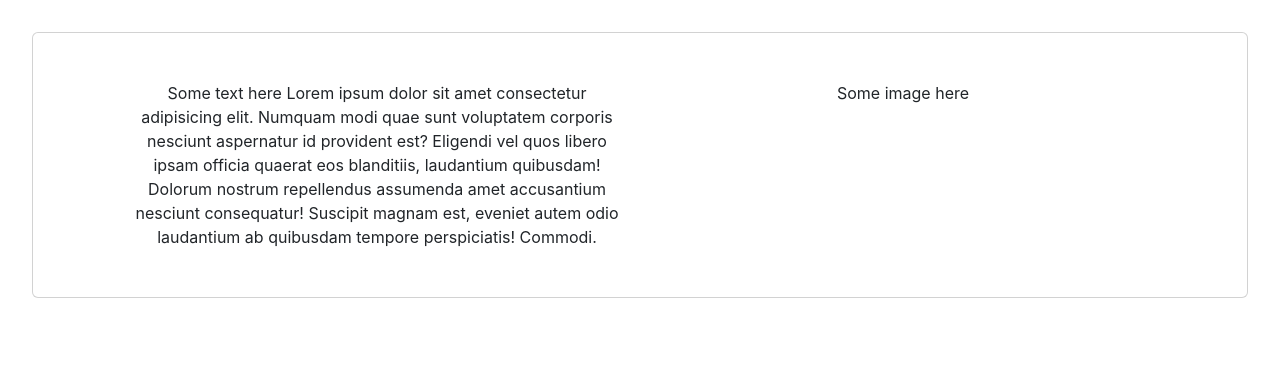
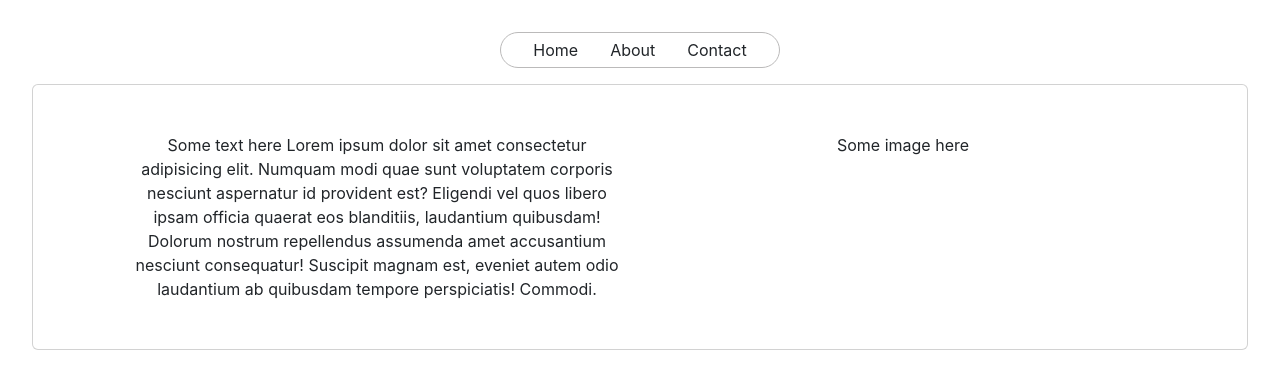
Before and after one commit to AleksHodur/portfolio, a React (Create React App) app: page / in a window 1280 px wide. Shown: the top 388 px of the page. Built offline with nearby package versions, Linux system fonts and the light colour scheme.

Commit message:
Added Navbar + minor changes

```diff
--- a/package.json
+++ b/package.json
@@ -11,6 +11,7 @@
     "react": "^18.0.0",
     "react-bootstrap": "^2.10.7",
     "react-dom": "^18.0.0",
+    "react-router-dom": "^7.1.1",
     "react-scripts": "5.0.1"
   },
   "scripts": {
--- a/src/App.css
+++ b/src/App.css
@@ -1,6 +1,5 @@
 body{
   margin: 2em;
-  /* background-color: aquamarine; */
 }
 
 .App{
--- a/src/App.tsx
+++ b/src/App.tsx
@@ -1,10 +1,12 @@
 import './App.css';
 
 import Intro from './pages/Intro';
+import Navbar from './components/Navbar'
 
 function App() {
   return (
     <div className="App">
+      <Navbar></Navbar>
       <Intro></Intro>
     </div>
   );
--- /dev/null
+++ b/src/components/Navbar.css
@@ -0,0 +1,20 @@
+#div-navbar{
+    display: flex;
+    justify-content: center;
+}
+
+#navbar{
+    display: flex;
+    flex-direction: row;
+    justify-content: center;
+    list-style-type: none;
+    border: rgb(187, 186, 186) solid 1px;
+    border-radius: 2em;
+}
+
+li{
+    text-decoration: none;
+    margin-right: 2rem;
+    margin-bottom: 0.3rem;
+    margin-top: 0.3rem;
+}
--- /dev/null
+++ b/src/components/Navbar.tsx
@@ -0,0 +1,18 @@
+import './Navbar.css';
+
+import {Container, Row} from 'react-bootstrap';
+import {Link} from 'react-router-dom';
+
+function Navbar() {
+    return (
+        <div id='div-navbar'>
+            <ul id='navbar'>
+                <li>Home</li>
+                <li>About</li>
+                <li>Contact</li>
+            </ul>
+        </div>
+     );
+}
+
+export default Navbar;
--- a/src/pages/Intro.tsx
+++ b/src/pages/Intro.tsx
@@ -1,9 +1,6 @@
 import './Intro.css';
 
-import Container from 'react-bootstrap/Container';
-import Row from 'react-bootstrap/Row';
-import Col from 'react-bootstrap/Col';
-import Card from 'react-bootstrap/Card';
+import {Container, Row, Col, Card} from 'react-bootstrap';
 
 function Intro () {
     return (
```
Also changed, not shown: 1 other file (tests, documents, lock files or other folders).
